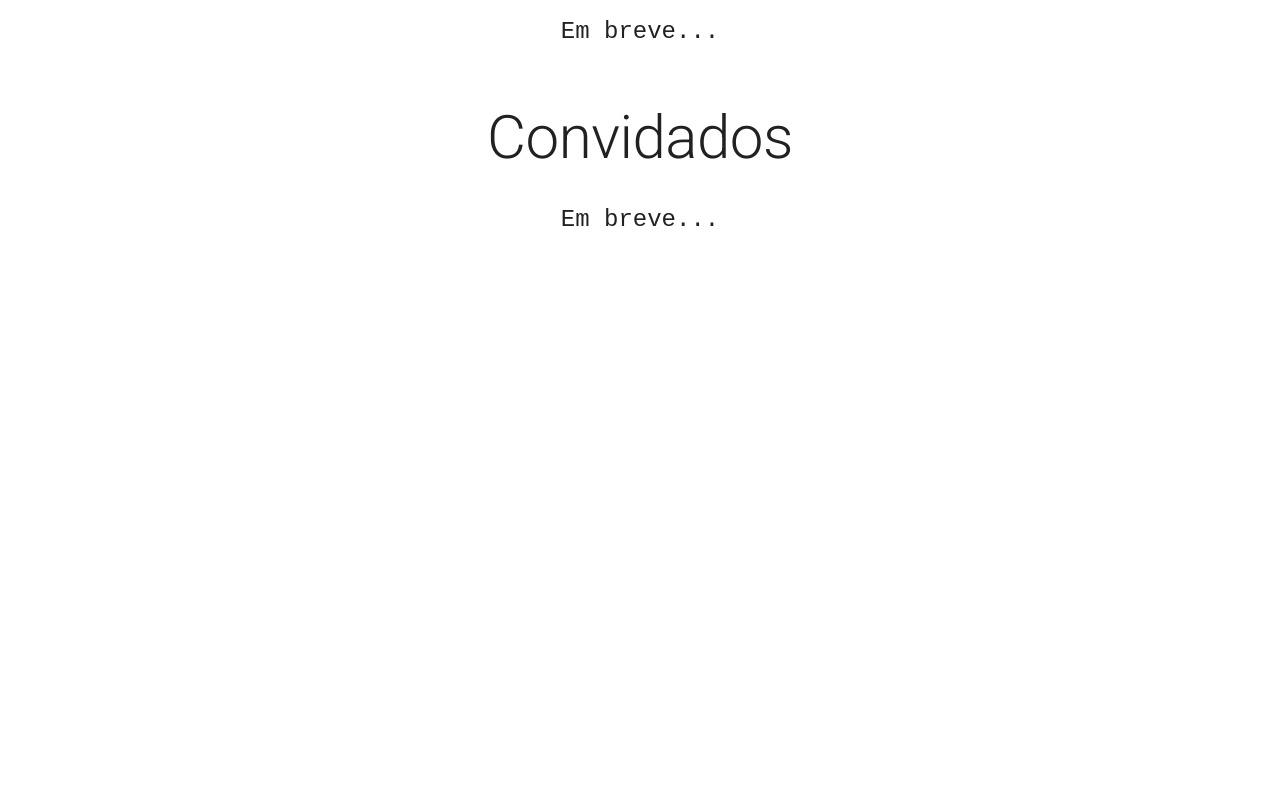
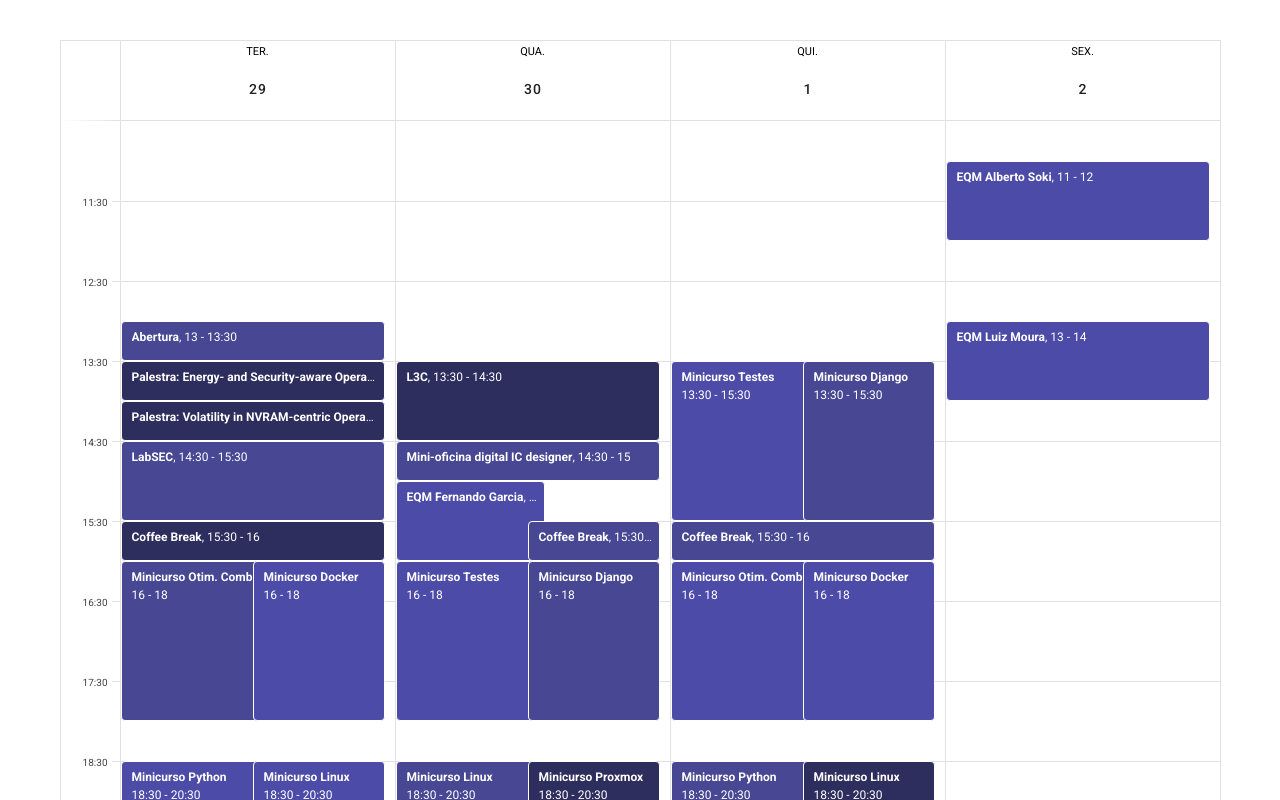
Before and after one commit to seccom-ufsc/2023, a Vue app in the folder website/: page /#/ in a window 1280 px wide. Shown: the part 960-1760 px from the top of the page. Built offline with nearby package versions, Linux system fonts and the light colour scheme.

Commit message:
[ISSUE-2] Atualiza chamada e programação do evento

```diff
--- a/website/package.json
+++ b/website/package.json
@@ -31,6 +31,7 @@
     "eslint-plugin-promise": "^4.2.1",
     "eslint-plugin-standard": "^4.0.0",
     "eslint-plugin-vue": "^6.2.2",
+    "gh-pages": "^4.0.0",
     "sass": "^1.19.0",
     "sass-loader": "^8.0.2",
     "vue-cli-plugin-vuetify": "^2.0.6",
--- a/website/src/components/SchedulePage.vue
+++ b/website/src/components/SchedulePage.vue
@@ -1,19 +1,19 @@
 <template>
   <v-container id="schedule-page">
     <div class="text-h2 my-15 text-center">Programação</div>
-    <v-row class="d-flex justify-center align-start">
+    <!-- <v-row class="d-flex justify-center align-start">
       <v-row class="flex-grow-0 text-h5 roboto-mono">Em breve...</v-row>
-    </v-row>
-    <!-- <v-sheet :max-width="window.innerWidth">
+    </v-row> -->
+    <v-sheet :max-width="window.innerWidth">
       <v-calendar
         v-model="value"
         ref="calendar"
         locale="pt-br"
-        start="2021-12-06"
-        end="2021-12-10"
-        first-time="13:00"
+        start="2022-11-29"
+        end="2022-12-02"
+        first-time="10:30"
         last-time="21:00"
-        :interval-count="8"
+        :interval-count="11"
         :interval-height="80"
         :weekdays="weekday"
         :type="type"
@@ -51,7 +51,7 @@
           </v-card-actions>
         </v-card>
       </v-menu>
-    </v-sheet> -->
+    </v-sheet>
   </v-container>
 </template>
 
@@ -66,7 +66,7 @@ export default {
     type: 'week',
     mode: 'column',
     modes: ['stack', 'column'],
-    weekday: [1, 2, 3, 4, 5],
+    weekday: [2, 3, 4, 5],
     value: '',
     events: [],
     colors: ['#474793', '#4c4ca8', '#2e2e5e'],
--- a/website/src/components/StartPage.vue
+++ b/website/src/components/StartPage.vue
@@ -7,9 +7,9 @@
       </v-row>
       <v-col class="d-flex flex-column justify-center">
         <v-row class="flex-grow-0 text-h5 roboto-mono">Semana Acadêmica da Computação e Sistemas</v-row>
-        <v-row class="flex-grow-0 text-h5 roboto-mono">De XX a XX de dezembro</v-row>
+        <v-row class="flex-grow-0 text-h5 roboto-mono">De 29 de novembro a 02 de dezembro</v-row>
 
-        <v-row class="flex-grow-0 roboto-mono my-8">A SECCOM é um evento acadêmico que visa incrementar a experiência universitária das graduações em Ciência da Computação e Sistemas de Informação, trazendo palestras e oficinas de conteúdos além dos vistos durante a graduação. Esta edição será online e ocorrerá nos dias XX a XX de dezembro, com seus eventos ocorrendo majoritariamente no período da tarde. Você pode assistir as transmissões ao vivo no <a href="https://www.youtube.com/channel/UCva2-CmrvppJlf8jSAK61vw">canal no Youtube da SECCOM</a></v-row>
+        <v-row class="flex-grow-0 roboto-mono my-8">A SECCOM (Semana Acadêmica da Computação da UFSC) 2022 ocorre no período entre 29/11 e 02/12 nas dependências do Departamento de Informática e Estatística (INE) da UFSC.<br>Pela primeira vez a organização da SECCOM é responsabilidade conjunta do PET Computação, do CALICO (Centro Acadêmico Livre da Computação) e do PPGCC (Programa de Pós-Graduação em Ciência da Computação) da UFSC. A intenção é agregar as semanas acadêmicas da graduação e da pós-graduação do INE em um único evento.<br>O tema da SECCOM este ano será “A Computação Volta às Aulas Presenciais: Você Conhece os Laboratórios do INE?”. A ideia, trazida pelos alunos do PET, CALICO e PPGCC, é que o evento permita que os atuais alunos dos nossos cursos, muitos deles conhecendo a UFSC e o nosso departamento, de forma presencial, apenas este ano, devido à pandemia, tenham contato com os laboratórios do INE (seus objetivos, suas pesquisas e seus integrantes, dentre outras informações) e descubram o que fazemos no INE em termos de pesquisa.<br>A programação da SECCOM não está limitada ao tema recém descrito. Ela inclui também minicursos, defesas de trabalhos em nível de pós-graduação e palestras internacionais. Mais detalhes estão disponíveis no link da Programação. Desejamos a todos os participantes um ótimo evento!</v-row>
       </v-col>
     </v-col>
   </v-container>
--- a/website/src/config/events.json
+++ b/website/src/config/events.json
@@ -1,68 +1,158 @@
 [
   {
     "name": "Abertura",
-    "start": "2021-12-06T15:30:00",
-    "end": "2021-12-06T16:00:00",
+    "start": "2022-11-29T13:00:00",
+    "end": "2022-11-29T13:30:00",
     "details": ""
   },
   {
-    "name": "Oficina: Python para Iniciantes",
-    "start": "2021-12-06T16:00:00",
-    "end": "2021-12-06T18:00:00",
+    "name": "Palestra: Energy- and Security-aware Operating Systems",
+    "start": "2022-11-29T13:30:00",
+    "end": "2022-11-29T14:00:00",
     "details": ""
   },
   {
-    "name": "Roda de Conversa: O Futuro das Universidades Publicas",
-    "start": "2021-12-07T13:30:00",
-    "end": "2021-12-07T15:30:00",
+    "name": "Palestra: Volatility in NVRAM-centric Operating Systems",
+    "start": "2022-11-29T14:00:00",
+    "end": "2022-11-29T14:30:00",
     "details": ""
   },
   {
-    "name": "Oficina: Python Numérico",
-    "start": "2021-12-07T16:30:00",
-    "end": "2021-12-07T18:30:00",
+    "name": "LabSEC",
+    "start": "2022-11-29T14:30:00",
+    "end": "2022-11-29T15:30:00",
     "details": ""
   },
   {
-    "name": "Criptografia Pós Quantica em Protocolos de Rede",
-    "start": "2021-12-08T14:30:00",
-    "end": "2021-12-08T15:20:00",
+    "name": "Coffee Break",
+    "start": "2022-11-29T15:30:00",
+    "end": "2022-11-29T16:00:00",
     "details": ""
   },
   {
-    "name": "Video Coding",
-    "start": "2021-12-08T16:30:00",
-    "end": "2021-12-08T17:20:00",
+    "name": "Minicurso Otim. Comb",
+    "start": "2022-11-29T16:00:00",
+    "end": "2022-11-29T18:00:00",
+    "details": "Sala 314 do INE"
+  },
+  {
+    "name": "Minicurso Docker",
+    "start": "2022-11-29T16:00:00",
+    "end": "2022-11-29T18:00:00",
+    "details": "Sala 313 do INE"
+  },
+  {
+    "name": "Minicurso Python",
+    "start": "2022-11-29T18:30:00",
+    "end": "2022-11-29T20:30:00",
+    "details": "Sala 313 do INE"
+  },
+  {
+    "name": "Minicurso Linux",
+    "start": "2022-11-29T18:30:00",
+    "end": "2022-11-29T20:30:00",
+    "details": "Sala 314 do INE"
+  },
+  {
+    "name": "L3C",
+    "start": "2022-11-30T13:30:00",
+    "end": "2022-11-30T14:30:00",
     "details": ""
   },
   {
-    "name": "Oficina: Git",
-    "start": "2021-12-08T18:30:00",
-    "end": "2021-12-08T20:30:00",
+    "name": "Mini-oficina digital IC designer",
+    "start": "2022-11-30T14:30:00",
+    "end": "2022-11-30T15:00:00",
     "details": ""
   },
   {
-    "name": "Oficina: Apps CLI em Rust",
-    "start": "2021-12-09T14:00:00",
-    "end": "2021-12-09T16:00:00",
+    "name": "EQM Fernando Garcia",
+    "start": "2022-11-30T15:00:00",
+    "end": "2022-11-30T16:00:00",
     "details": ""
   },
   {
-    "name": "Oficina: Explorando o protocolo HTTP com Python",
-    "start": "2021-12-09T16:30:00",
-    "end": "2021-12-09T18:30:00",
+    "name": "Coffee Break",
+    "start": "2022-11-30T15:30:00",
+    "end": "2022-11-30T16:00:00",
     "details": ""
   },
   {
-    "name": "Roda de Conversa: O papel dos Centros Acadêmicos e o Movimento Estudantil",
-    "start": "2021-12-10T13:30:00",
-    "end": "2021-12-10T15:30:00",
+    "name": "Minicurso Testes",
+    "start": "2022-11-30T16:00:00",
+    "end": "2022-11-30T18:00:00",
+    "details": "Sala 313 do INE"
+  },
+  {
+    "name": "Minicurso Django",
+    "start": "2022-11-30T16:00:00",
+    "end": "2022-11-30T18:00:00",
+    "details": "Sala 314 do INE"
+  },
+  {
+    "name": "Minicurso Linux",
+    "start": "2022-11-30T18:30:00",
+    "end": "2022-11-30T20:30:00",
+    "details": "Sala 314 do INE"
+  },
+  {
+    "name": "Minicurso Proxmox",
+    "start": "2022-11-30T18:30:00",
+    "end": "2022-11-30T20:30:00",
+    "details": "Sala 313 do INE"
+  },
+  {
+    "name": "Minicurso Testes",
+    "start": "2022-12-01T13:30:00",
+    "end": "2022-12-01T15:30:00",
+    "details": "Sala 313 do INE"
+  },
+  {
+    "name": "Minicurso Django",
+    "start": "2022-12-01T13:30:00",
+    "end": "2022-12-01T15:30:00",
+    "details": "Sala 314 do INE"
+  },
+  {
+    "name": "Coffee Break",
+    "start": "2022-12-01T15:30:00",
+    "end": "2022-12-01T16:00:00",
     "details": ""
   },
   {
-    "name": "Check-in UFSC: Rastreamento de Covid",
-    "start": "2021-12-10T16:30:00",
-    "end": "2021-12-10T17:20:00",
+    "name": "Minicurso Otim. Comb",
+    "start": "2022-12-01T16:00:00",
+    "end": "2022-12-01T18:00:00",
+    "details": "Sala 314 do INE"
+  },
+  {
+    "name": "Minicurso Docker",
+    "start": "2022-12-01T16:00:00",
+    "end": "2022-12-01T18:00:00",
+    "details": "Sala 313 do INE"
+  },
+  {
+    "name": "Minicurso Python",
+    "start": "2022-12-01T18:30:00",
+    "end": "2022-12-01T20:30:00",
+    "details": "Sala 313 do INE"
+  },
+  {
+    "name": "Minicurso Linux",
+    "start": "2022-12-01T18:30:00",
+    "end": "2022-12-01T20:30:00",
+    "details": "Sala 314 do INE"
+  },
+  {
+    "name": " EQM Alberto Soki",
+    "start": "2022-12-02T11:00:00",
+    "end": "2022-12-02T12:00:00",
+    "details": ""
+  },
+  {
+    "name": " EQM Luiz Moura",
+    "start": "2022-12-02T13:00:00",
+    "end": "2022-12-02T14:00:00",
     "details": ""
   }
 ]
```
Also changed, not shown: 1 other file (tests, documents, lock files or other folders).
